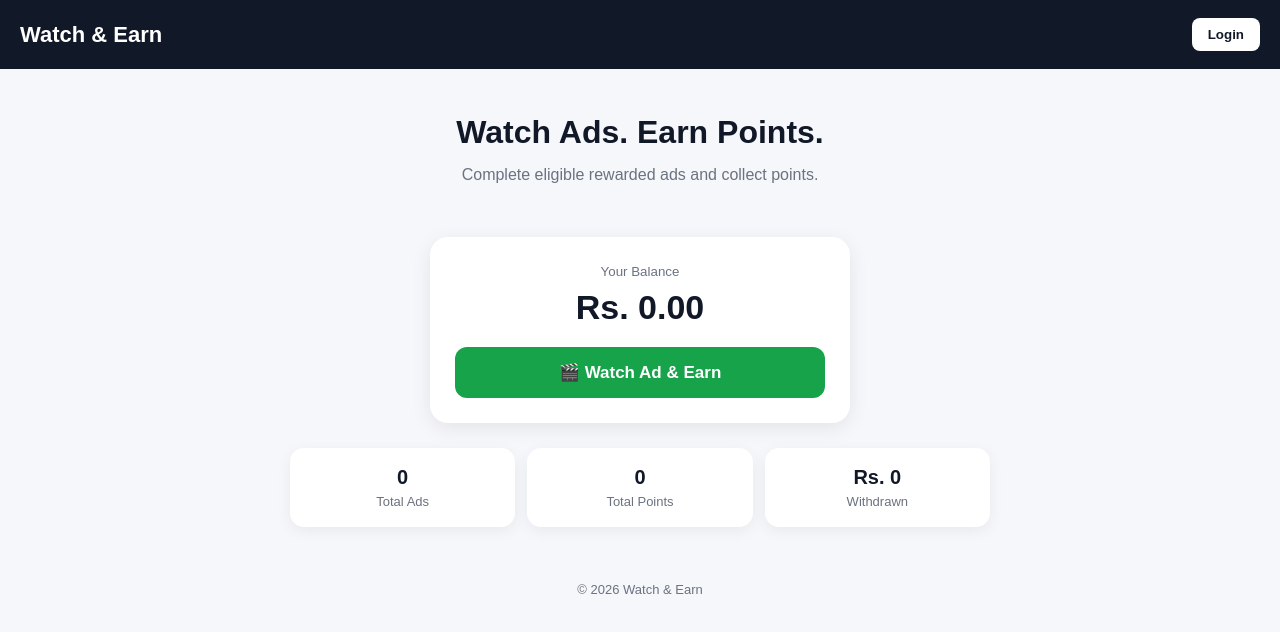
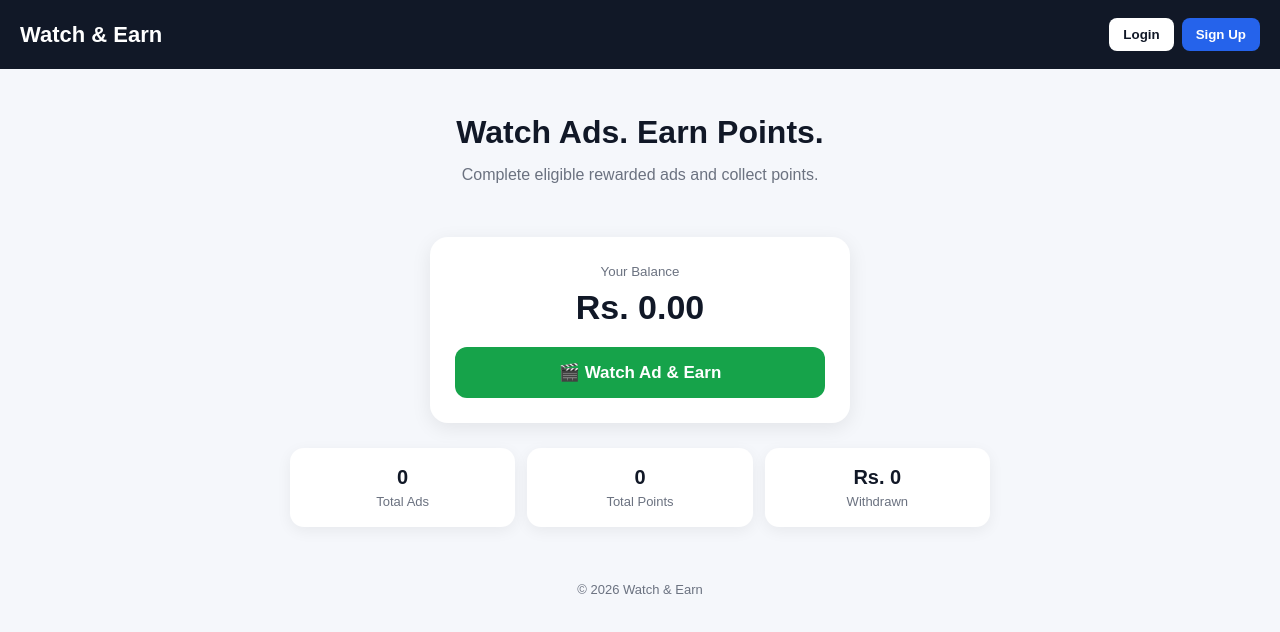
Before and after one commit to HANZA98/watch-and-earn, a plain HTML site: page index.html in a window 1280 px wide. Drawn offline with Linux system fonts and the light colour scheme.

Commit message:
Update index.html

```diff
--- a/index.html
+++ b/index.html
@@ -32,13 +32,28 @@
       font-weight: bold;
     }
 
+    .header-buttons {
+      display: flex;
+      gap: 8px;
+    }
+
+    .login,
+    .signup {
+      border: none;
+      padding: 9px 14px;
+      border-radius: 8px;
+      font-weight: bold;
+      cursor: pointer;
+    }
+
     .login {
       background: white;
       color: #111827;
-      border: none;
-      padding: 9px 16px;
-      border-radius: 8px;
-      font-weight: bold;
+    }
+
+    .signup {
+      background: #2563eb;
+      color: white;
     }
 
     .hero {
@@ -135,6 +150,10 @@
       .hero h1 {
         font-size: 27px;
       }
+
+      .signup {
+        display: none;
+      }
     }
   </style>
 </head>
@@ -142,22 +161,43 @@
 <body>
 
   <header>
+
     <div class="logo">Watch & Earn</div>
-    <button class="login">Login</button>
+
+    <div class="header-buttons">
+
+      <button class="login" onclick="location.href='login.html'">
+        Login
+      </button>
+
+      <button class="signup" onclick="location.href='signup.html'">
+        Sign Up
+      </button>
+
+    </div>
+
   </header>
 
   <section class="hero">
+
     <h1>Watch Ads. Earn Points.</h1>
-    <p>Complete eligible rewarded ads and collect points.</p>
+
+    <p>
+      Complete eligible rewarded ads and collect points.
+    </p>
+
   </section>
 
   <div class="balance">
+
     <small>Your Balance</small>
+
     <div class="money">Rs. 0.00</div>
 
     <button class="watch-btn" onclick="watchAd()">
       🎬 Watch Ad & Earn
     </button>
+
   </div>
 
   <div class="cards">
@@ -184,9 +224,11 @@
   </footer>
 
   <script>
+
     function watchAd() {
       alert("Rewarded ad system will be connected here.");
     }
+
   </script>
 
 </body>
```
